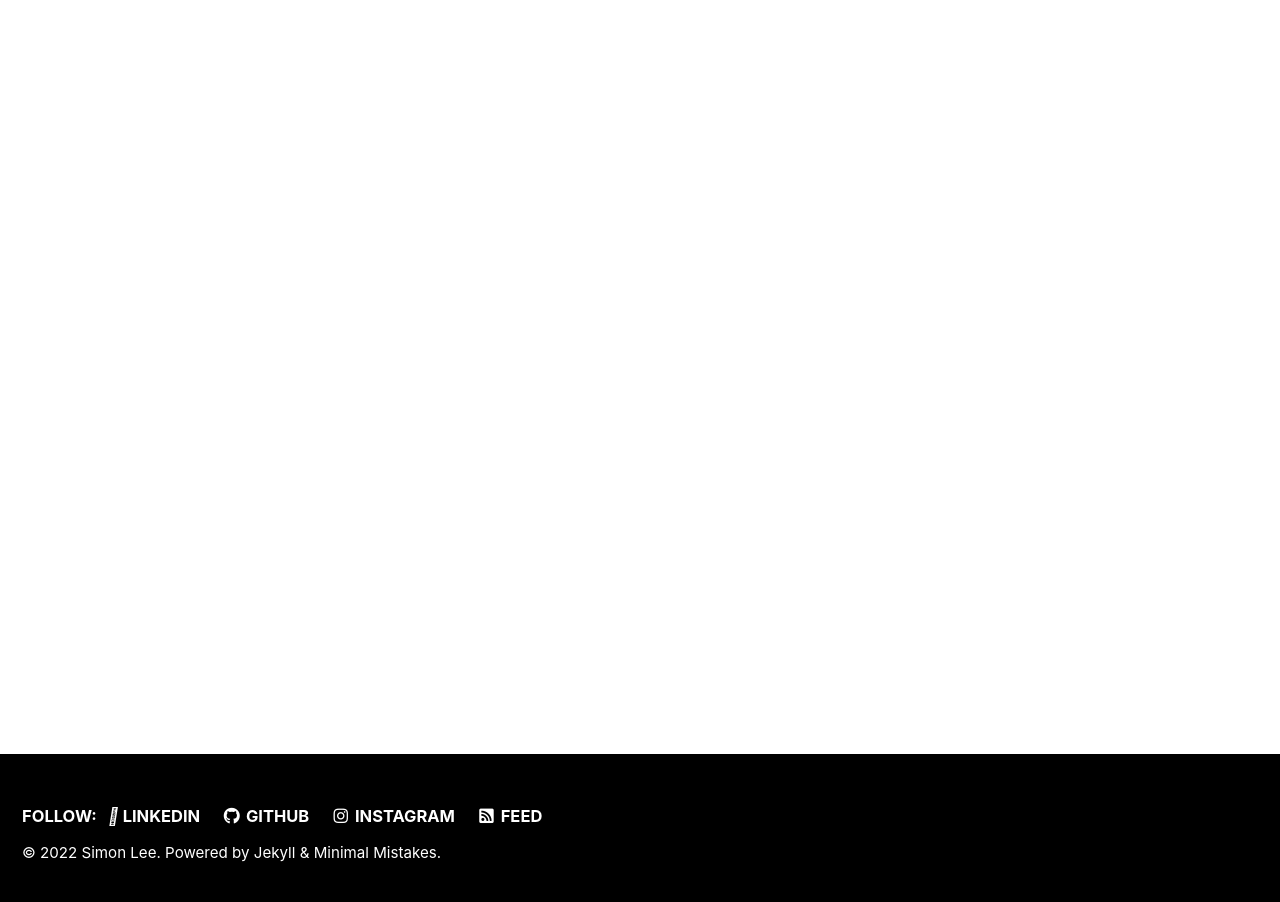
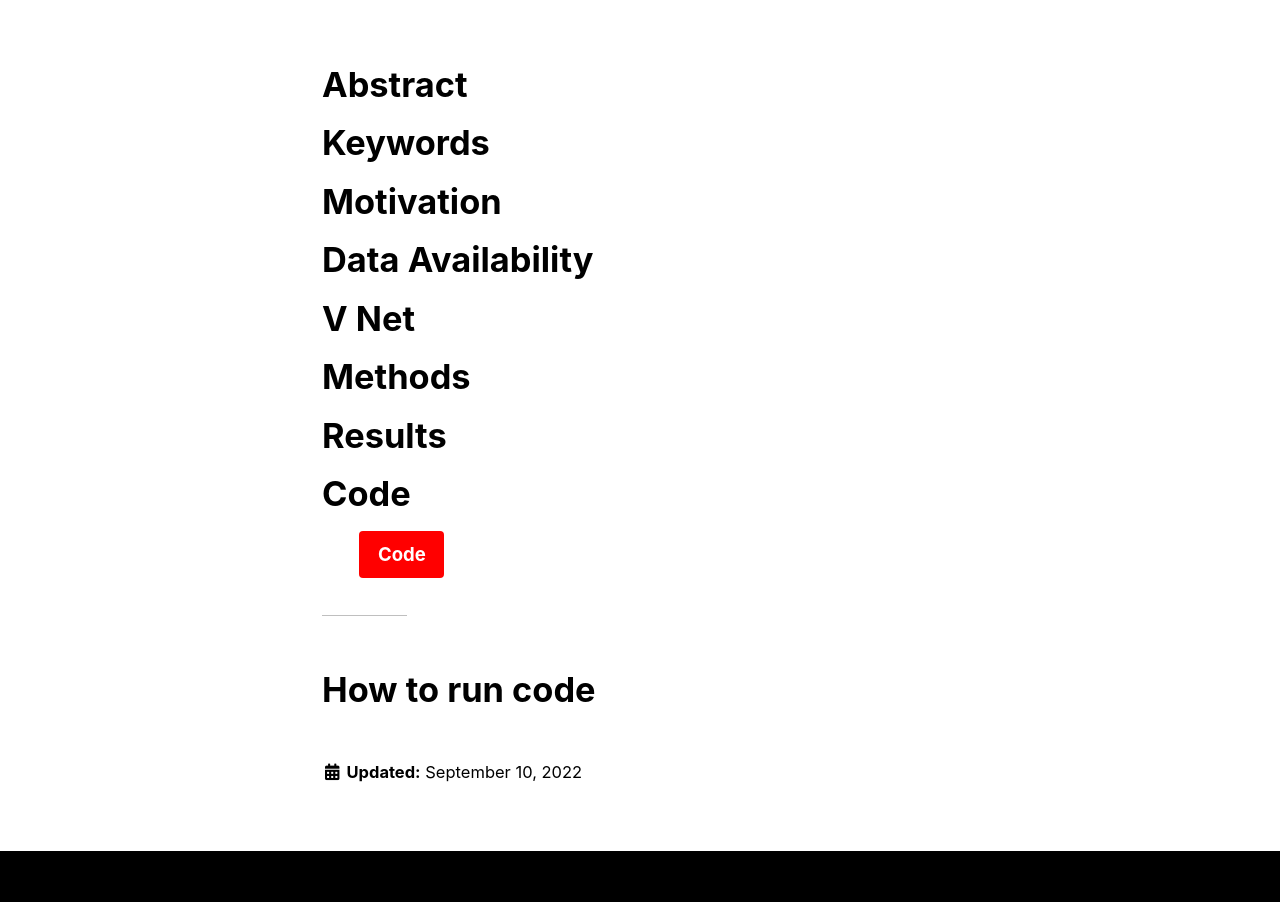
Before and after one commit to Simonlee711/Simonlee711.github.io, a Jekyll site: the page built from _pages/abp.md, in a window 1280 px wide and 1400 px high. Shown: the part 391-1293 px from the top of the window. Built offline with Jekyll 4.4.1, drawn with Linux system fonts in a browser that asks for light colours; cached includes are drawn as plain includes.

Commit message:
abp page next

```diff
--- a/_data/navigation.yml
+++ b/_data/navigation.yml
@@ -37,8 +37,6 @@ docs2:
     children:
       - title: "Fermi-Pasta-Ulam-Tsingou"
         url: /fput/
-      - title: "Single-Cell Genomics"
-        url: /singlecell/
       - title: "Where's My Bread"
         url: /fmb/
   - title: "2020"
--- a/_pages/abp.md
+++ b/_pages/abp.md
@@ -1,11 +1,36 @@
 ---
 title: "Arterial Blood Pressure Imputer"
 permalink: /ABP/
-layout: splash
+layout: single
 classes: wide
 excerpt: "deep learning model that predicts future blood pressure"
 header:
   overlay_image: /images/IMG_9046.jpg
   caption: "Photo credit: Simon Lee"
 date: 2022-09-10
+
+feature_row_left1:
+  - url: "https://github.com/Simonlee711/CSE-13S/tree/master/asgn6"
+    btn_label: "Code"
+    btn_class: "btn--primary"
 ---
+
+# Abstract
+
+# Keywords
+
+# Motivation
+
+# Data Availability
+
+# V Net
+
+# Methods
+
+# Results
+
+# Code
+
+{% include feature_row id="feature_row_left1" type="left" %}
+
+# How to run code
```
Also changed, not shown: _pages/alz.md (+26 -1 lines), _pages/fmb.md (+24 -1 lines), _pages/huffman.md (+1 -1 lines), _pages/singlecell.md (+6 -1 lines).
